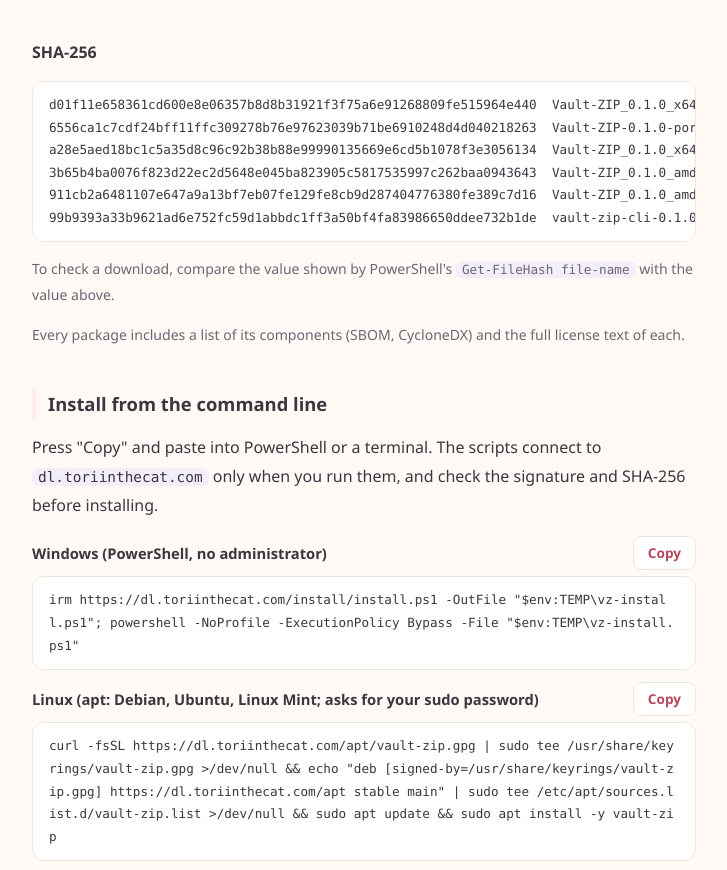
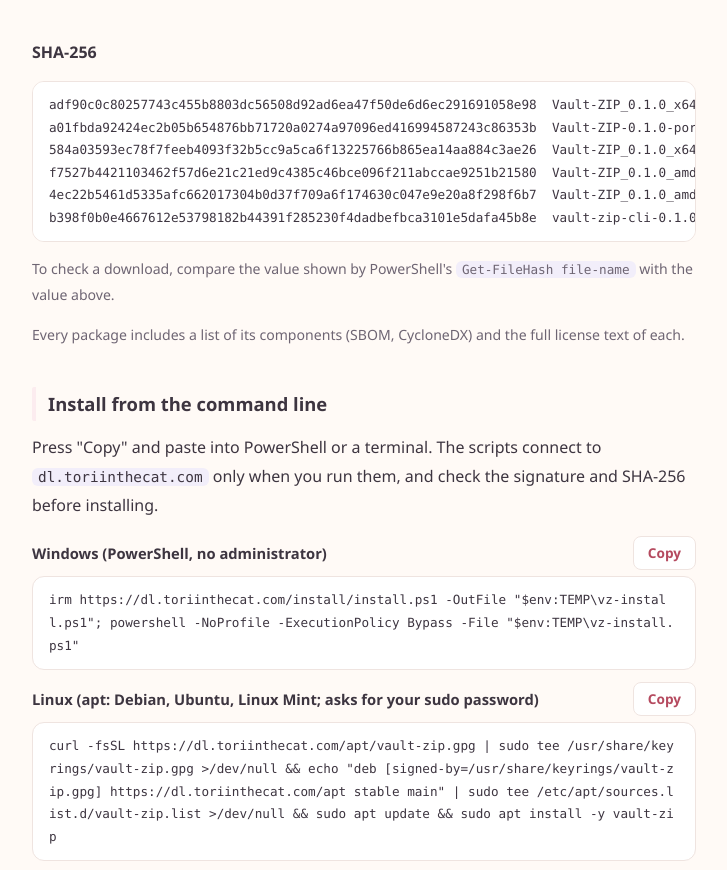
Before and after one commit to toriinthecat/toriinthecat.github.io, a plain HTML site: page docs/en/vault-zip/download.html in a window 1280 px wide. Shown: the part 1524-2394 px from the top of the page, without its empty margins (384-1111 px from the left). Drawn offline with Linux system fonts and the light colour scheme.

Commit message:
vault-zip: build 5 SHA-256 of the final packages (commit 7178059)

```diff
--- a/docs/en/vault-zip/download.html
+++ b/docs/en/vault-zip/download.html
@@ -65,12 +65,12 @@
 </div>
 
 <h3>SHA-256</h3>
-<pre><code>d01f11e658361cd600e8e06357b8d8b31921f3f75a6e91268809fe515964e440  Vault-ZIP_0.1.0_x64-setup.exe
-6556ca1c7cdf24bff11ffc309278b76e97623039b71be6910248d4d040218263  Vault-ZIP-0.1.0-portable-win-x64.zip
-a28e5aed18bc1c5a35d8c96c92b38b88e99990135669e6cd5b1078f3e3056134  Vault-ZIP_0.1.0_x64_ja-JP.msi
-3b65b4ba0076f823d22ec2d5648e045ba823905c5817535997c262baa0943643  Vault-ZIP_0.1.0_amd64.deb
-911cb2a6481107e647a9a13bf7eb07fe129fe8cb9d287404776380fe389c7d16  Vault-ZIP_0.1.0_amd64.AppImage
-99b9393a33b9621ad6e752fc59d1abbdc1ff3a50bf4fa83986650ddee732b1de  vault-zip-cli-0.1.0-linux-x64.tar.gz</code></pre>
+<pre><code>adf90c0c80257743c455b8803dc56508d92ad6ea47f50de6d6ec291691058e98  Vault-ZIP_0.1.0_x64-setup.exe
+a01fbda92424ec2b05b654876bb71720a0274a97096ed416994587243c86353b  Vault-ZIP-0.1.0-portable-win-x64.zip
+584a03593ec78f7feeb4093f32b5cc9a5ca6f13225766b865ea14aa884c3ae26  Vault-ZIP_0.1.0_x64_ja-JP.msi
+f7527b4421103462f57d6e21c21ed9c4385c46bce096f211abccae9251b21580  Vault-ZIP_0.1.0_amd64.deb
+4ec22b5461d5335afc662017304b0d37f709a6f174630c047e9e20a8f298f6b7  Vault-ZIP_0.1.0_amd64.AppImage
+b398f0b0e4667612e53798182b44391f285230f4dadbefbca3101e5dafa45b8e  vault-zip-cli-0.1.0-linux-x64.tar.gz</code></pre>
 <p class="note">To check a download, compare the value shown by PowerShell's <code>Get-FileHash file-name</code> with the value above.</p>
 <p class="note">Every package includes a list of its components (SBOM, CycloneDX) and the full license text of each.</p>
 
```
Also changed, not shown: docs/vault-zip/download.html (+6 -6 lines), src/pages/en/vault-zip/download.html (+6 -6 lines), src/pages/vault-zip/download.html (+6 -6 lines).
